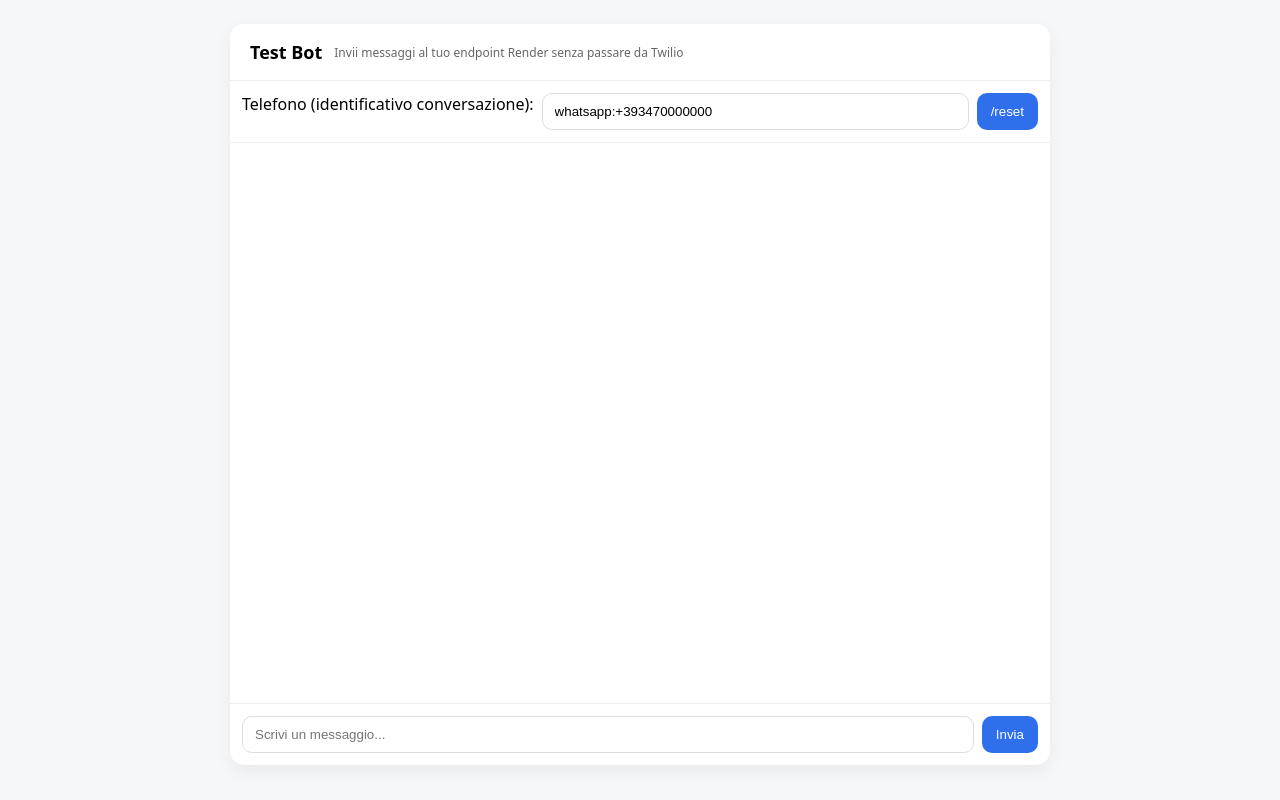
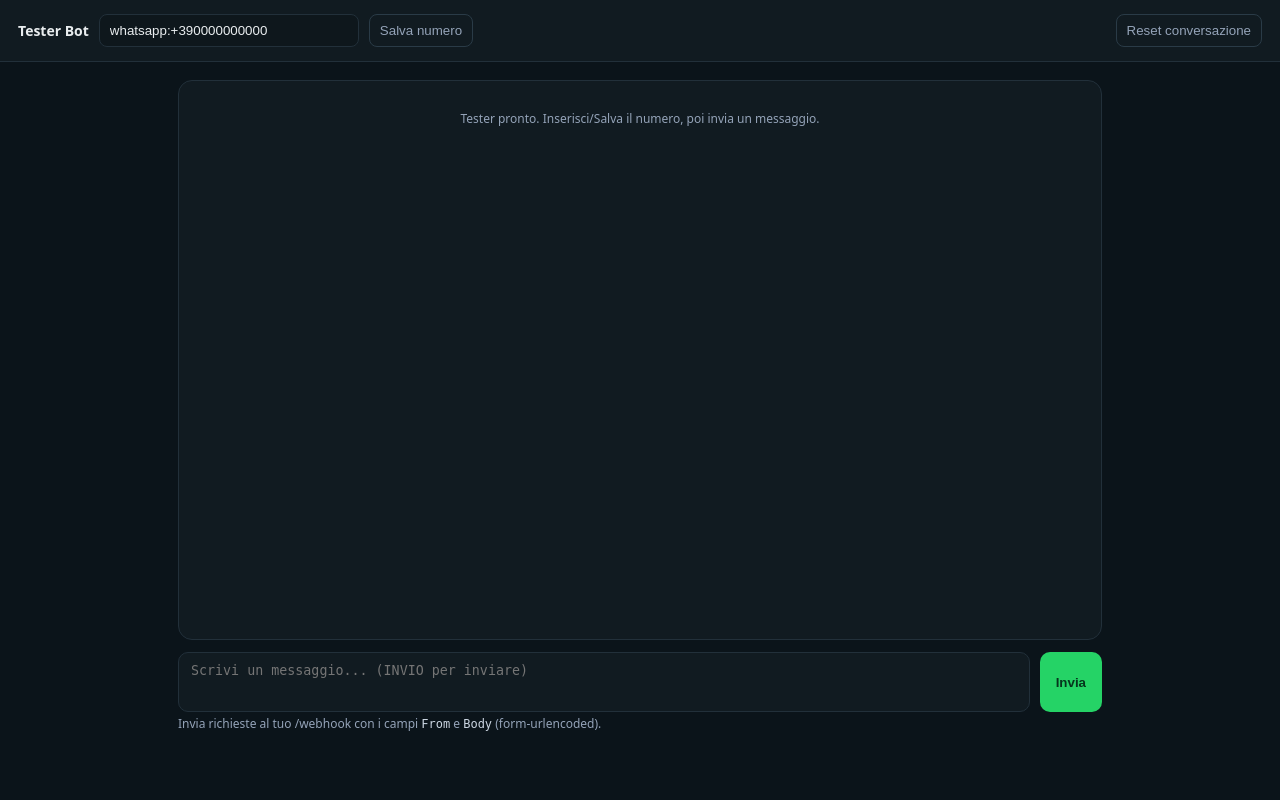
Before and after one commit to privilegepisatuscany-eng/WhatsApp-is-hotel-bot, a Flask app: page /test in a window 1280 px wide. Run offline with Flask 3, Linux system fonts and the light colour scheme.

Commit message:
Update test.html

```diff
--- a/templates/test.html
+++ b/templates/test.html
@@ -1,78 +1,100 @@
-
 <!doctype html>
-<html>
+<html lang="it">
 <head>
-  <meta charset="utf-8">
-  <meta name="viewport" content="width=device-width, initial-scale=1">
-  <title>Bot Test UI</title>
+  <meta charset="utf-8" />
+  <meta name="viewport" content="width=device-width, initial-scale=1" />
+  <title>Tester Bot – WhatsApp-like</title>
   <style>
-    body { font-family: system-ui, -apple-system, Segoe UI, Roboto, sans-serif; margin: 0; background: #f6f7f9; }
-    .wrap { max-width: 820px; margin: 24px auto; background: #fff; border-radius: 14px; box-shadow: 0 6px 16px rgba(0,0,0,.06); overflow: hidden; }
-    header { padding: 16px 20px; border-bottom: 1px solid #eee; display:flex; gap:12px; align-items:center; }
-    header h1 { font-size: 18px; margin: 0; }
-    .chat { height: 520px; overflow-y: auto; padding: 20px; display:flex; flex-direction: column; gap:12px; }
-    .msg { max-width: 70%; padding: 10px 12px; border-radius: 12px; line-height: 1.35; }
-    .me { align-self: flex-end; background: #daf0ff; }
-    .bot { align-self: flex-start; background: #f1f1f5; }
-    .input { display:flex; gap:8px; padding: 12px; border-top: 1px solid #eee; }
-    input[type=text] { flex:1; padding: 10px 12px; border-radius: 10px; border:1px solid #ddd; }
-    button { padding: 10px 14px; border: none; border-radius: 10px; background: #2f6feb; color: #fff; cursor: pointer; }
-    .row { display:flex; gap:8px; }
-    .meta { color:#666; font-size:12px; }
+    :root { --bg:#0b141a; --panel:#111b21; --bubble:#202c33; --me:#005c4b; --text:#e9edef; --muted:#94a3b8; --accent:#25d366;}
+    *{box-sizing:border-box} body{margin:0;background:var(--bg);color:var(--text);font:14px/1.4 system-ui,-apple-system,Segoe UI,Roboto,Helvetica,Arial}
+    header{padding:14px 18px;background:var(--panel);border-bottom:1px solid #22303a;display:flex;align-items:center;justify-content:space-between;position:sticky;top:0;z-index:2}
+    header .left{display:flex;gap:10px;align-items:center}
+    header input[type="tel"]{background:#0e171c;border:1px solid #22303a;color:var(--text);padding:8px 10px;border-radius:8px;width:260px}
+    header button{background:transparent;border:1px solid #2a3b47;color:var(--muted);border-radius:8px;padding:8px 10px;cursor:pointer}
+    header button:hover{border-color:#3b4f5e;color:#cbd5e1}
+    main{max-width:960px;margin:0 auto;padding:18px}
+    .chat{background:var(--panel);border:1px solid #22303a;border-radius:14px;height:70vh;overflow:auto;padding:18px;scroll-behavior:smooth}
+    .row{display:flex;margin:10px 0}.row.me{justify-content:flex-end}
+    .bubble{max-width:70%;background:var(--bubble);padding:10px 12px;border-radius:12px;white-space:pre-wrap;word-break:break-word}
+    .me .bubble{background:var(--me)}
+    .sys{text-align:center;color:var(--muted);font-size:12px;margin:12px 0}
+    form.send{display:flex;gap:10px;margin-top:12px}
+    form.send textarea{flex:1;background:var(--panel);border:1px solid #22303a;color:var(--text);resize:none;padding:10px 12px;border-radius:10px;height:60px}
+    form.send button{background:var(--accent);color:#06351d;border:0;border-radius:10px;padding:0 16px;font-weight:600;cursor:pointer}
+    .hint{color:var(--muted);font-size:12px;margin-top:4px}
+    code{color:#cbd5e1}
   </style>
 </head>
 <body>
-  <div class="wrap">
-    <header>
-      <h1>Test Bot</h1>
-      <div class="meta">Invii messaggi al tuo endpoint Render senza passare da Twilio</div>
-    </header>
-    <div style="padding:12px; border-bottom:1px solid #eee">
-      <div class="row">
-        <label>Telefono (identificativo conversazione):</label>
-        <input type="text" id="phone" value="whatsapp:+393470000000">
-        <button onclick="resetConv()">/reset</button>
-      </div>
+  <header>
+    <div class="left">
+      <strong>Tester Bot</strong>
+      <input id="fromInput" type="tel" placeholder="Numero mittente (es. whatsapp:+39347...)" />
+      <button id="saveFrom">Salva numero</button>
     </div>
-    <div id="chat" class="chat"></div>
-    <div class="input">
-      <input type="text" id="text" placeholder="Scrivi un messaggio...">
-      <button onclick="send()">Invia</button>
+    <div class="right">
+      <button id="reset">Reset conversazione</button>
     </div>
-  </div>
+  </header>
 
-<script>
-const chat = document.getElementById('chat');
-const phoneInput = document.getElementById('phone');
-const textInput = document.getElementById('text');
+  <main>
+    <div id="chat" class="chat" aria-live="polite"></div>
+    <form id="sendForm" class="send">
+      <textarea id="msg" placeholder="Scrivi un messaggio... (INVIO per inviare)"></textarea>
+      <button type="submit">Invia</button>
+    </form>
+    <div class="hint">Invia richieste al tuo /webhook con i campi <code>From</code> e <code>Body</code> (form‑urlencoded).</div>
+  </main>
 
-function addMsg(text, who) {
-  const div = document.createElement('div');
-  div.className = 'msg ' + (who === 'me' ? 'me' : 'bot');
-  div.textContent = text;
-  chat.appendChild(div);
-  chat.scrollTop = chat.scrollHeight;
-}
+  <script>
+    const chatEl = document.getElementById('chat');
+    const formEl = document.getElementById('sendForm');
+    const msgEl = document.getElementById('msg');
+    const fromEl = document.getElementById('fromInput');
 
-async function send() {
-  const phone = phoneInput.value || 'tester';
-  const text = textInput.value;
-  if (!text) return;
-  addMsg(text, 'me');
-  textInput.value='';
-  const res = await fetch('/test/send', {
-    method: 'POST',
-    headers: {'Content-Type':'application/json'},
-    body: JSON.stringify({ phone, text })
-  });
-  const js = await res.json();
-  addMsg(js.reply || '(nessuna risposta)', 'bot');
-}
+    function appendBubble(text, who='bot'){
+      if(!text) return;
+      const row=document.createElement('div'); row.className='row ' + (who==='me'?'me':'bot');
+      const b=document.createElement('div'); b.className='bubble'; b.textContent=text;
+      row.appendChild(b); chatEl.appendChild(row); chatEl.scrollTop=chatEl.scrollHeight;
+    }
+    function appendSys(t){ const n=document.createElement('div'); n.className='sys'; n.textContent=t; chatEl.appendChild(n); chatEl.scrollTop=chatEl.scrollHeight; }
 
-function resetConv() {
-  textInput.value = '/reset';
-  send();
-}
-</script>
+    function loadFrom(){ const v=localStorage.getItem('tester_from')||'whatsapp:+390000000000'; fromEl.value=v; }
+    function saveFrom(){ const v=(fromEl.value||'').trim(); if(!v) return; localStorage.setItem('tester_from',v); appendSys('Numero salvato: '+v); }
+
+    function parseTwimlMessage(x){
+      const m=x.match(/<Message[^>]*>([\s\S]*?)<\/Message>/i);
+      if(!m) return x;
+      return m[1].replace(/&lt;/g,'<').replace(/&gt;/g,'>').replace(/&amp;/g,'&').trim();
+    }
+
+    document.getElementById('saveFrom').addEventListener('click', saveFrom);
+    document.getElementById('reset').addEventListener('click', async ()=>{
+      chatEl.innerHTML=''; appendSys('Conversazione resettata.');
+      await sendToWebhook('/reset');
+    });
+
+    formEl.addEventListener('submit', async (e)=>{
+      e.preventDefault();
+      const body=(msgEl.value||'').trim(); if(!body) return; msgEl.value='';
+      appendBubble(body,'me'); await sendToWebhook(body);
+    });
+
+    msgEl.addEventListener('keydown', (e)=>{
+      if(e.key==='Enter' && !e.shiftKey){ e.preventDefault(); formEl.dispatchEvent(new Event('submit')); }
+    });
+
+    async function sendToWebhook(bodyText){
+      const From=(fromEl.value||'').trim(); if(!From){ appendSys('Inserisci il numero mittente.'); return; }
+      try{
+        const data=new URLSearchParams(); data.append('From',From); data.append('Body',bodyText);
+        const res=await fetch('/webhook',{ method:'POST', headers:{'Content-Type':'application/x-www-form-urlencoded'}, body:data.toString() });
+        const twiml=await res.text(); const bot=parseTwimlMessage(twiml); appendBubble(bot,'bot');
+      }catch(err){ console.error(err); appendSys('Errore: '+(err?.message||'richiesta fallita')); }
+    }
+
+    loadFrom(); appendSys('Tester pronto. Inserisci/Salva il numero, poi invia un messaggio.');
+  </script>
 </body>
 </html>
```
